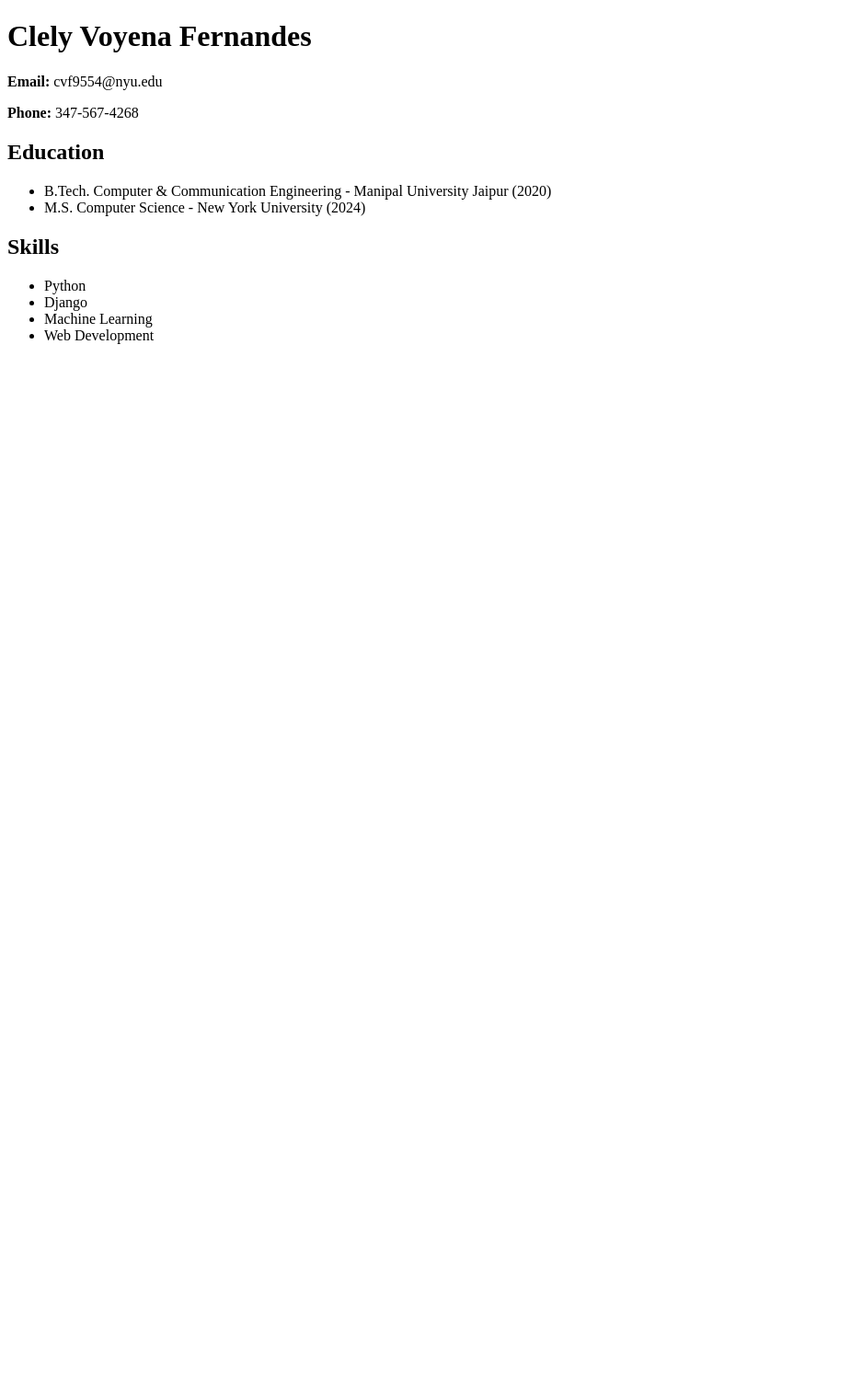
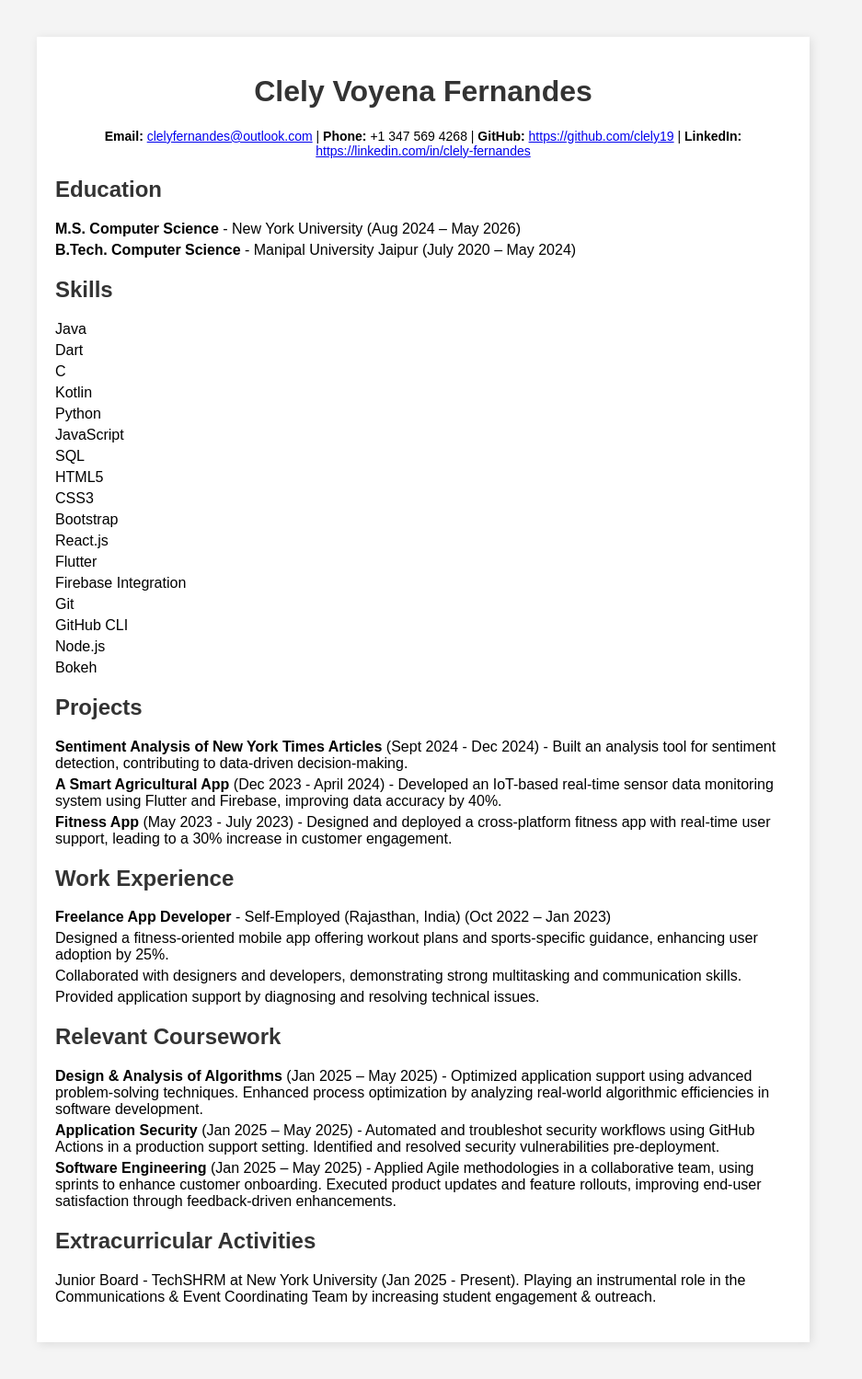
Before and after one commit to clely19/django-cv-website, a Django app: page / in a window 1280 px wide. Shown: the whole page at 92% size, without its empty margins (0-937 px from the left). Before the commit the page ends 374 px from the top, so only its background shows below. Run offline with Django 4.2, Linux system fonts and the light colour scheme.

Commit message:
Added Experience and Porjects section

```diff
--- a/cvapp/templates/cvapp/cv.html
+++ b/cvapp/templates/cvapp/cv.html
@@ -3,32 +3,111 @@
 <head>
     <meta charset="UTF-8">
     <meta name="viewport" content="width=device-width, initial-scale=1.0">
-    <title>My CV</title>
+    <title>{{ name }} - Resume</title>
+    <style>
+        body {
+            font-family: Arial, sans-serif;
+            margin: 20px;
+            padding: 20px;
+            background-color: #f4f4f4;
+        }
+        .container {
+            max-width: 800px;
+            background: white;
+            padding: 20px;
+            box-shadow: 2px 2px 10px rgba(0, 0, 0, 0.1);
+        }
+        h1, h2 {
+            color: #333;
+        }
+        ul {
+            list-style-type: none;
+            padding: 0;
+        }
+        li {
+            margin-bottom: 5px;
+        }
+        .section {
+            margin-bottom: 20px;
+        }
+        .header {
+            text-align: center;
+        }
+        .contact {
+            text-align: center;
+            font-size: 14px;
+        }
+    </style>
 </head>
 <body>
+
+    <div class="container">
+        <div class="header">
             <h1>{{ name }}</h1>
-    <p><strong>Email:</strong> {{ email }}</p>
-    <p><strong>Phone:</strong> {{ phone }}</p>
+            <p class="contact">
+                <strong>Email:</strong> <a href="mailto:{{ email }}">{{ email }}</a> |
+                <strong>Phone:</strong> {{ phone }} |
+                <strong>GitHub:</strong> <a href="{{ github }}" target="_blank">{{ github }}</a> |
+                <strong>LinkedIn:</strong> <a href="{{ linkedin }}" target="_blank">{{ linkedin }}</a>
+            </p>
+        </div>
 
+        <div class="section">
             <h2>Education</h2>
             <ul>
                 {% for edu in education %}
-            <li>{{ edu.degree }} - {{ edu.institution }} ({{ edu.year }})</li>
+                    <li><strong>{{ edu.degree }}</strong> - {{ edu.institution }} ({{ edu.year }})</li>
                 {% endfor %}
             </ul>
+        </div>
 
-    <!-- <h2>Experience</h2>
-    <ul>
-        {% for job in experience %}
-            <li><strong>{{ job.position }}</strong> at {{ job.company }} ({{ job.years }})</li>
-        {% endfor %}
-    </ul> -->
-
+        <div class="section">
             <h2>Skills</h2>
             <ul>
                 {% for skill in skills %}
                     <li>{{ skill }}</li>
                 {% endfor %}
             </ul>
+        </div>
+
+        <div class="section">
+            <h2>Projects</h2>
+            <ul>
+                {% for project in projects %}
+                    <li><strong>{{ project.name }}</strong> ({{ project.duration }}) - {{ project.description }}</li>
+                {% endfor %}
+            </ul>
+        </div>
+
+        <div class="section">
+            <h2>Work Experience</h2>
+            <ul>
+                {% for job in experience %}
+                    <li><strong>{{ job.position }}</strong> - {{ job.company }} ({{ job.years }})</li>
+                    <ul>
+                        {% for duty in job.responsibilities %}
+                            <li>{{ duty }}</li>
+                        {% endfor %}
+                    </ul>
+                {% endfor %}
+            </ul>
+        </div>
+
+        <div class="section">
+            <h2>Relevant Coursework</h2>
+            <ul>
+                {% for course in coursework %}
+                    <li><strong>{{ course.name }}</strong> ({{ course.term }}) - {{ course.description }}</li>
+                {% endfor %}
+            </ul>
+        </div>
+
+        <div class="section">
+            <h2>Extracurricular Activities</h2>
+            <p>{{ extracurricular }}</p>
+        </div>
+
+    </div>
+
 </body>
 </html>
--- a/cvapp/views.py
+++ b/cvapp/views.py
@@ -1,19 +1,60 @@
 from django.shortcuts import render
 
-# Create your views here.
 def cv_view(request):
     context = {
         'name': 'Clely Voyena Fernandes',
-        'email': 'cvf9554@nyu.edu',
-        'phone': '347-567-4268',
+        'email': 'clelyfernandes@outlook.com',
+        'phone': '+1 347 569 4268',
+        'github': 'https://github.com/clely19',
+        'linkedin': 'https://linkedin.com/in/clely-fernandes',
+
         'education': [
-            {'degree': 'B.Tech. Computer & Communication Engineering', 'institution': 'Manipal University Jaipur', 'year': '2020'},
-            {'degree': 'M.S. Computer Science', 'institution': 'New York University', 'year': '2024'},
+            {'degree': 'M.S. Computer Science', 'institution': 'New York University', 'year': 'Aug 2024 – May 2026'},
+            {'degree': 'B.Tech. Computer Science', 'institution': 'Manipal University Jaipur', 'year': 'July 2020 – May 2024'},
         ],
-        # 'experience': [
-        #     {'position': 'Software Developer', 'company': 'TechCorp', 'years': '2022-2024'},
-        #     {'position': 'AI Researcher', 'company': 'AI Labs', 'years': '2024-Present'},
-        # ],
-        'skills': ['Python', 'Django', 'Machine Learning', 'Web Development']
+
+        'skills': [
+            'Java', 'Dart', 'C', 'Kotlin', 'Python', 'JavaScript', 'SQL',
+            'HTML5', 'CSS3', 'Bootstrap', 'React.js',
+            'Flutter', 'Firebase Integration',
+            'Git', 'GitHub CLI', 'Node.js', 'Bokeh'
+        ],
+
+        'projects': [
+            {'name': 'Sentiment Analysis of New York Times Articles',
+             'duration': 'Sept 2024 - Dec 2024',
+             'description': 'Built an analysis tool for sentiment detection, contributing to data-driven decision-making.'},
+
+            {'name': 'A Smart Agricultural App',
+             'duration': 'Dec 2023 - April 2024',
+             'description': 'Developed an IoT-based real-time sensor data monitoring system using Flutter and Firebase, improving data accuracy by 40%.'},
+
+            {'name': 'Fitness App',
+             'duration': 'May 2023 - July 2023',
+             'description': 'Designed and deployed a cross-platform fitness app with real-time user support, leading to a 30% increase in customer engagement.'},
+        ],
+
+        'experience': [
+            {'position': 'Freelance App Developer', 'company': 'Self-Employed (Rajasthan, India)', 'years': 'Oct 2022 – Jan 2023',
+             'responsibilities': [
+                 'Designed a fitness-oriented mobile app offering workout plans and sports-specific guidance, enhancing user adoption by 25%.',
+                 'Collaborated with designers and developers, demonstrating strong multitasking and communication skills.',
+                 'Provided application support by diagnosing and resolving technical issues.'
+             ]},
+        ],
+
+        'coursework': [
+            {'name': 'Design & Analysis of Algorithms', 'term': 'Jan 2025 – May 2025',
+             'description': 'Optimized application support using advanced problem-solving techniques. Enhanced process optimization by analyzing real-world algorithmic efficiencies in software development.'},
+
+            {'name': 'Application Security', 'term': 'Jan 2025 – May 2025',
+             'description': 'Automated and troubleshot security workflows using GitHub Actions in a production support setting. Identified and resolved security vulnerabilities pre-deployment.'},
+
+            {'name': 'Software Engineering', 'term': 'Jan 2025 – May 2025',
+             'description': 'Applied Agile methodologies in a collaborative team, using sprints to enhance customer onboarding. Executed product updates and feature rollouts, improving end-user satisfaction through feedback-driven enhancements.'},
+        ],
+
+        'extracurricular': 'Junior Board - TechSHRM at New York University (Jan 2025 - Present). Playing an instrumental role in the Communications & Event Coordinating Team by increasing student engagement & outreach.',
     }
+
     return render(request, 'cvapp/cv.html', context)
```
Lines whose indentation alone changed are shown as unchanged.
